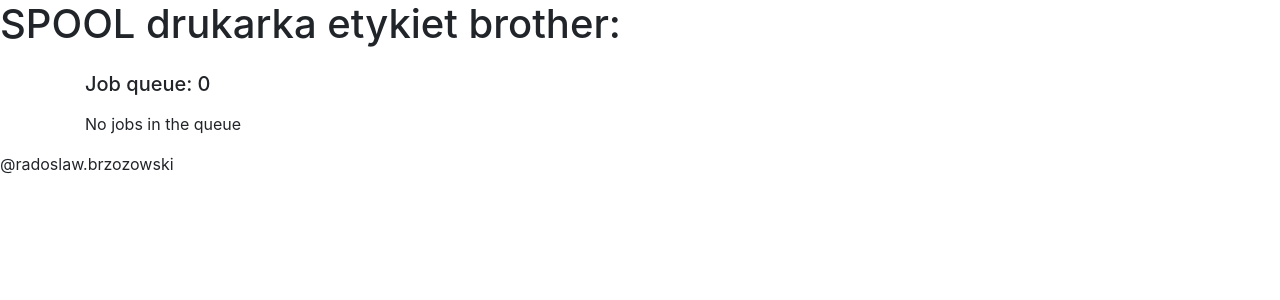
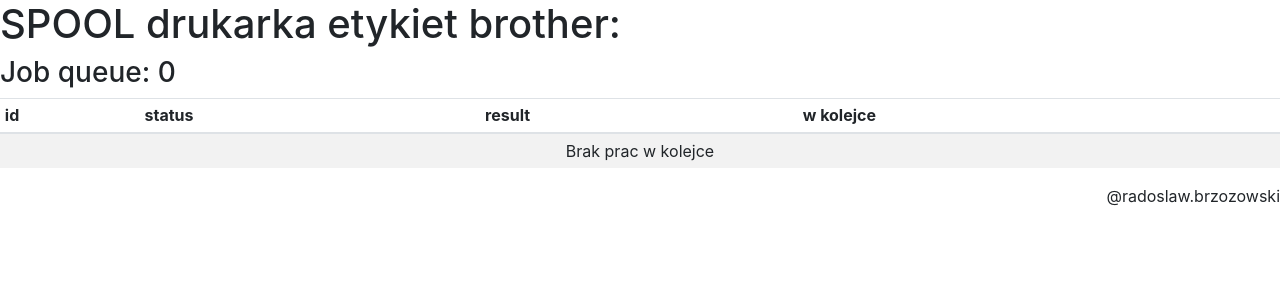
Before and after one commit to radoslav/brother_ql_print_label, a Flask app: page / in a window 1280 px wide. Shown: the top 300 px of the page. Run offline with Flask 2, Linux system fonts and the light colour scheme; some libraries are stand-ins or nearby versions.

Commit message:
static page index working

```diff
--- a/app/templates/index.html
+++ b/app/templates/index.html
@@ -16,34 +16,36 @@
 <body>
 <h1>SPOOL drukarka etykiet brother:</h1>
 
-    <div class="container">
-        <div class="row">
-            <div class="col">
-                <h5 class="mt-3 mb-3">Job queue: {{ q_len }}</h5>
+<h3 class="">Job queue: {{ q_len }}</h3>
+
+<table class="table table-sm table-striped">
+    <thead class="">
+    <tr>
+        <th>id</th>
+        <th>status</th>
+        <th>result</th>
+        <th>w kolejce</th>
+    </tr>
+    </thead>
+    <tbody id="tasks">
     {% if jobs %}
         {% for job in jobs %}
-                <div class="card mb-3">
-                    <div class="card-body">
-                        <h6>{{ job.func_name }}</h6>
-                        <p>Args: {{ job.args }}</p>
-                        <p>id: {{ job.description }}</p>
-                        <small class="text-muted d-block">Job ID: {{ job.id }}</small>
-                        <small class="text-muted d-block">Status: {{ job.status }}</small>
-                        <small class="text-muted d-block">Created at:
-                            {{ job.created_at.strftime('%a, %d %b %Y %H:%M:%S') }}</small>
-                        <small class="text-muted d-block">Enqueued at:
-                            {{ job.enqueued_at.strftime('%a, %d %b %Y %H:%M:%S') }}</small>
-                    </div>
-                </div>
+            <tr>
+                <td>{{ job.description }}</td>
+                <td>{{ job.status }}</td>
+                <td>{{ job.result }}</td>
+                <td>{{ job.enqueued_at.strftime('%a, %d %b %Y %H:%M:%S') }}</td>
+            </tr>
         {% endfor %}
     {% else %}
-                <p>No jobs in the queue</p>
+        <tr>
+            <td colspan="4" class="text-center">Brak prac w kolejce</td>
+        </tr>
     {% endif %}
-            </div>
-        </div>
-    </div>
+    </tbody>
+</table>
 
-    <footer>@radoslaw.brzozowski</footer>
+<footer class="text-right">@radoslaw.brzozowski</footer>
 </body>
 
 </html>
```
Lines whose indentation alone changed are shown as unchanged.
